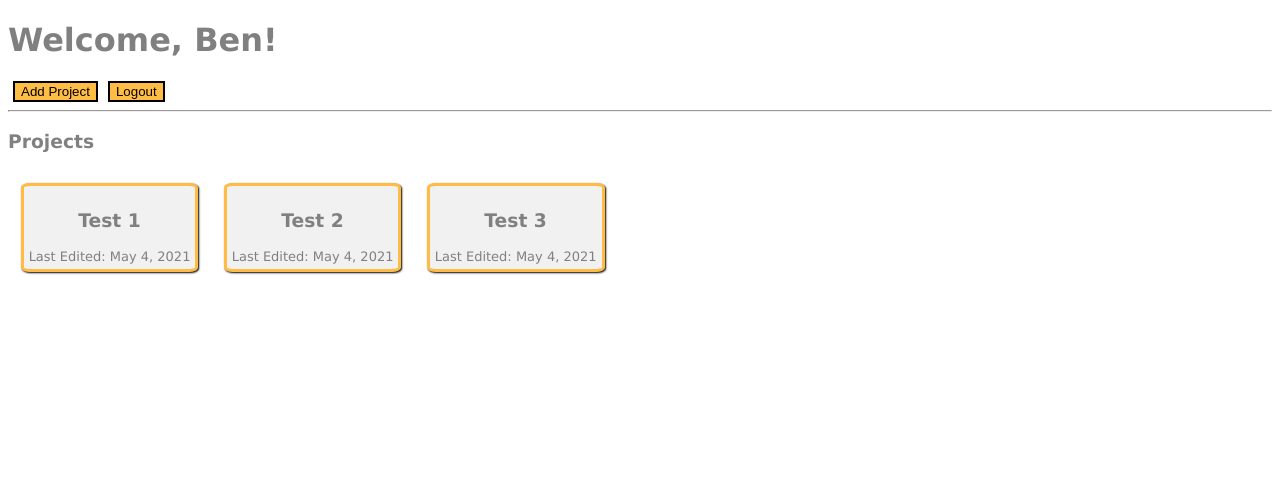
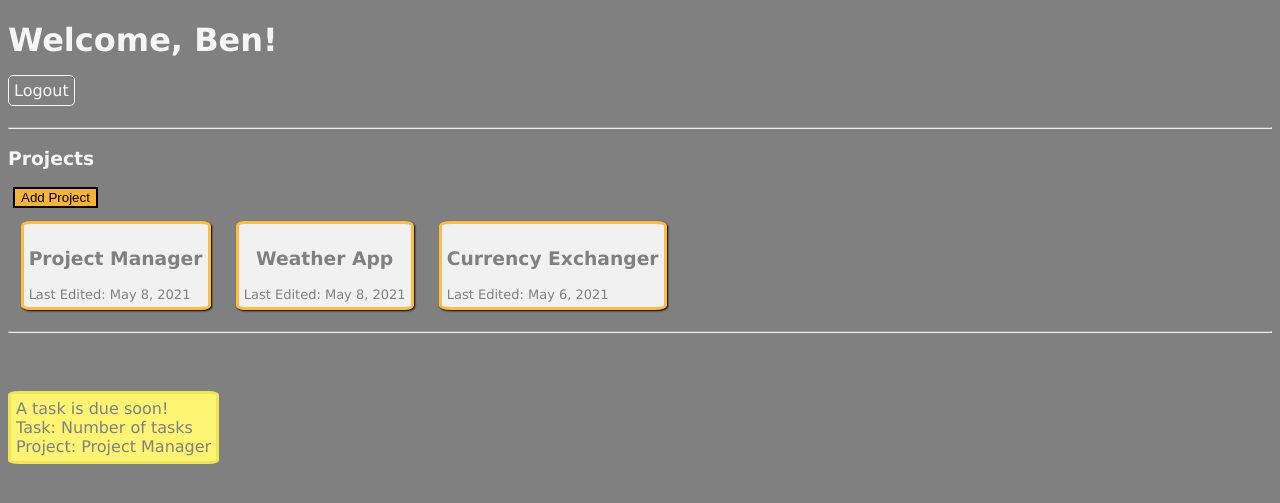
Before and after one commit to bakinnebrew/project-manager, a Django app: page / in a window 1280 px wide. Shown: the top 503 px of the page. Run offline with Django 3.2, Linux system fonts and the light colour scheme; a user stored in the database is signed in; data comes from the database, SQL or seed files in the repository; some libraries are stand-ins or nearby versions.

Commit message:
adjusted styles, alerts, aethetics

```diff
--- a/task_manager/admin.py
+++ b/task_manager/admin.py
@@ -3,8 +3,9 @@ from django.contrib import admin
 from django.contrib import admin
 
 # Register your models here.
-from .models import User, Task, Project
+from .models import User, Task, Project, Alert
 
 admin.site.register(User)
 admin.site.register(Task)
 admin.site.register(Project)
+admin.site.register(Alert)
--- a/task_manager/templates/task_manager/index.html
+++ b/task_manager/templates/task_manager/index.html
@@ -9,7 +9,7 @@
   </head>
   <style>
     body{
-      background-color: white;
+      background-color: grey;
     }
 
    .project-single{
@@ -58,13 +58,56 @@
    #task-title, #add-task-page, #add-project-page,
    #line-break{
     font-family: Verdana;
+    color: whitesmoke;
+   }
+
+   #completed-view{
+     color: lime;
+     display: inline-block
+   }
+
+   #alert-list{
+     width: fit-content;
+     height: fit-content;
+     background-color: rgb(253, 244, 116);
+     border-style: solid;
+     border-color: rgb(240, 229, 85);
+     border-radius: 5%;
+     font-family: Verdana;
+     color: grey;
+     margin-top: 5px;
+     padding: 5px;
+   }
+
+   #alert-list:hover{
+    background-color: rgb(253, 242, 81);
+   }
+
+   body{
+    font-family: Verdana;
     color: grey;
    }
 
-   #completed-view{
-     color: rgb(32, 150, 32);
-     display: inline-block
+   #logout-link{
+     text-decoration: none;
+     color:whitesmoke;
+     border: whitesmoke;
+     border-radius: 5px;
+     border-style: solid;
+     border-width: 1px;
+     width: fit-content;
+     height: fit-content;
+     padding: 5px;
+     color: whitesmoke;
    }
+
+   #logout-link:hover{
+     color:grey;
+     background-color: whitesmoke;
+   }
+
+
+
 
 
 
@@ -73,6 +116,73 @@
   <body>
     <div id="app"></div>
     <script type="text/babel">
+
+      class Alert extends React.Component {
+
+        render(){
+          return(
+            <div id="alert-list">
+              <div>{this.props.alert_message}</div>
+              <div>
+                Task: {this.props.affiliated_task}
+              </div>
+              <div>
+                Project: {this.props.affiliated_project}
+              </div>
+            </div>
+          )
+        }
+      }
+
+      class AlertList extends React.Component {
+        constructor(props){
+            super(props);
+            this.state={
+              alerts: [],
+            }
+        }
+
+        componentDidMount(){
+          this.readAlerts()
+        }
+
+        render(){
+          return(
+            <div>
+              {this.state.alerts.map(alert => {
+                  return<Alert alert_message={alert.alert_message} affiliated_project= {alert.affiliated_project}
+                  affiliated_task={alert.affiliated_task} /> })}
+            </div>
+          )
+        }
+
+        readAlerts = () => {
+
+          let alerts_arr = []
+
+          fetch(`read_alerts`)
+          .then(response => {
+          return response.json()
+          })
+          .then(json => {
+            console.log('json', json)
+
+            console.log(alerts_arr)
+
+            for(var i = 0; i < json.length; i++){
+              var alert_message = json[i].alert_message
+              var affiliated_project = json[i].affiliated_project
+              var affiliated_task = json[i].affiliated_task
+              alerts_arr.push({alert_message:alert_message, affiliated_project:affiliated_project, affiliated_task:affiliated_task})
+            }
+            console.log(alerts_arr)
+              this.setState({
+                alerts: alerts_arr
+            })
+            })
+          }
+
+      }
 
       class ProjectDetailCard extends React.Component {
         constructor(props){
@@ -147,6 +257,13 @@
               })
             alert("This task has been marked as completed")
             })
+          var project_last_edit_time = "";
+          fetch(`edit_project/${this.props.affiliated_project_id}`, {
+            method: 'PUT',
+            body: JSON.stringify({
+              project_last_edit_time: project_last_edit_time
+            })
+          })
             .catch(error => {
             console.log('Error:', error)
             })
@@ -165,6 +282,13 @@
               })
             alert("This task has been reinstated")
             })
+            var project_last_edit_time = "";
+          fetch(`edit_project/${this.props.affiliated_project_id}`, {
+            method: 'PUT',
+            body: JSON.stringify({
+              project_last_edit_time: project_last_edit_time
+            })
+          })
             .catch(error => {
             console.log('Error:', error)
             })
@@ -182,15 +306,18 @@
             return(
               <div id="add-task-page">
                 <form>
-                  <div id="affiliated-project-id">
-                    {this.props.id}
+                  <div>
+                  <label>Task Name:</label>
+                  <input id="task-name" type="text"/>
                   </div>
-                  <label>Task Todo:</label>
-                  <input id="task-name" type="text"/>
+                  <div>
                   <label>Description: </label>
-                  <input id="task-description" type="text"/>
+                  <textarea id="task-description" type="text"/>
+                  </div>
+                  <div>
                   <label>Due Date: </label>
-                  <input id="task-due-date" type="datetime" placeholder="May 12, 2021"/>
+                  <input id="task-due-date" type="datetime" placeholder="e.g., May 12, 2021"/>
+                  </div>
                   <button onClick={() => {this.addTask(this.props.id)}}>Add</button>
                 </form>
               </div>
@@ -406,7 +533,8 @@
               var title = json[i].title;
               var last_edit_timestamp = json[i].last_edit_timestamp;
               var project_id = json[i].id
-              projects_arr.push({title:title, last_edited: last_edit_timestamp, id:project_id})
+              var task_count = json[i].task_count
+              projects_arr.push({title:title, task_count:task_count, last_edited: last_edit_timestamp, id:project_id})
             }
 
               this.setState({
@@ -448,6 +576,7 @@
             }
         }
 
+
         render() {
           if(this.state.returnView === "Add Project"){
             return (
@@ -469,16 +598,23 @@
             <div>
               <h1 id="welcome-header">
                 Welcome, {this.state.name}!</h1>
+              <div id="logout-button" >
+                <a id="logout-link"href="{% url 'task_manager:logout' %}"> Logout </a>
+              </div>
+              <br/>
+              <hr/>
+              <h3 id="projects-header"> Projects </h3>
               <button onClick = {this.updateAddProject}> Add Project </button>
-              <button> Logout </button>
-              <hr/>
-              {this.state.returnView}
-              <h3 id="projects-header"> Projects </h3>
               <div>
                 <ProjectList returnView={this.state.returnView}
                 updateProjectID={this.updateProjectID.bind(this)}
                 updateReturnView={this.updateReturnView.bind(this)}
                 updateProjectTitle={this.updateProjectTitle.bind(this)}/>
+              </div>
+              <div>
+                <hr/>
+                <h3 id="alert-section"> Alerts </h3>
+                <AlertList />
               </div>
             </div>
           );
--- a/task_manager/urls.py
+++ b/task_manager/urls.py
@@ -21,5 +21,9 @@ urlpatterns = [
     path("mark_as_complete/<int:task_id>",
          views.mark_as_complete, name="mark_as_complete"),
     path("reinstate_task/<int:task_id>",
-         views.reinstate_task, name="reinstate_task")
+         views.reinstate_task, name="reinstate_task"),
+    path("edit_project/<int:project_id>",
+         views.edit_project, name="edit_project"),
+    path("read_alerts", views.read_alerts, name="read_alerts"),
+    # path("load_count/<int:project_id>", views.load_count, name="load_count")
 ]
--- a/task_manager/views.py
+++ b/task_manager/views.py
@@ -1,4 +1,4 @@
-from datetime import datetime
+from datetime import datetime, timedelta, timezone
 from django.shortcuts import render
 import json
 from django.contrib.auth import authenticate, login, logout
@@ -8,7 +8,7 @@ from django.db import IntegrityError
 from django.views.decorators.csrf import csrf_exempt
 from dateutil.parser import parse
 
-from .models import User, Task, Project
+from .models import User, Task, Project, Alert
 
 
 def index(request):
@@ -28,10 +28,26 @@ def load_projects(request):
 def load_details(request, project_id):
     if request.method == "GET":
         # query for project based on model id
-
         project = Project.objects.get(id=project_id)
         tasks = Task.objects.filter(affiliated_project=project)
         return JsonResponse([task.serialize() for task in tasks], safe=False)
+
+
+def read_alerts(request):
+    if request.method == "GET":
+        # query for alerts
+        alerts = Alert.objects.filter(alert_owner=request.user)
+        return JsonResponse([alert.serialize() for alert in alerts], safe=False)
+
+
+# todo
+# def load_count(request, project_id):
+#     if request.method == "GET":
+#         # query for project count based on project_id
+#         project = Project.objects.get(id=project_id)
+#         tasks = Task.objects.filter(affiliated_project=project)
+#         incompleted_tasks = tasks.filter(completed=False)
+#         return JsonResponse([incompleted_task.serialize() for incompleted_task in incompleted_tasks], safe=False)
 
 
 @csrf_exempt
@@ -50,6 +66,22 @@ def submit_project(request):
             )
             project.save()
             return JsonResponse({"Success": "project has been added"}, status=204)
+
+
+@csrf_exempt
+def edit_project(request, project_id):
+    if request.method == "PUT":
+        try:
+            project = Project.objects.get(pk=project_id)
+            # edit Last Edited field to right now
+            data = json.loads(request.body)
+            if data.get("project_last_edit_time") == "":
+                edited_time = datetime.now()
+                project.project_last_edited_time = edited_time
+            project.save()
+            return HttpResponse(status=204)
+        except Task.DoesNotExist:
+            return JsonResponse({"error": "task not found."}, status=404)
 
 
 @csrf_exempt
@@ -138,6 +170,21 @@ def login_view(request):
         # Check if authentication successful
         if user is not None:
             login(request, user)
+            alerts = Alert.objects.filter(alert_owner=request.user)
+            for alert in alerts:
+                alert.delete()
+            tasks = Task.objects.filter(
+                task_user=request.user, completed=False)
+            one_day = datetime.now(timezone.utc) + timedelta(days=1)
+            for task in tasks:
+                if task.task_due_date <= one_day:
+                    alert = Alert(
+                        alert_message="A task is due soon!",
+                        affiliated_task=task,
+                        affiliated_project=task.affiliated_project,
+                        alert_owner=request.user
+                    )
+                    alert.save()
             return render(request, "task_manager/index.html")
         else:
             return render(request, "task_manager/login.html", {
@@ -149,7 +196,7 @@ def login_view(request):
 
 def logout_view(request):
     logout(request)
-    return HttpResponseRedirect(reverse("index"))
+    return render(request, "task_manager/login.html")
 
 
 def register(request):
```
Also changed, not shown: task_manager/models.py (+22 -3 lines), db.sqlite3.
